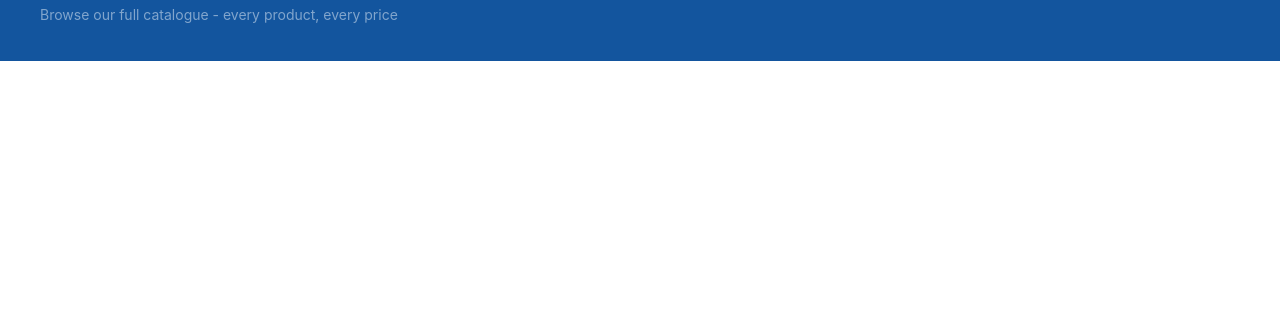
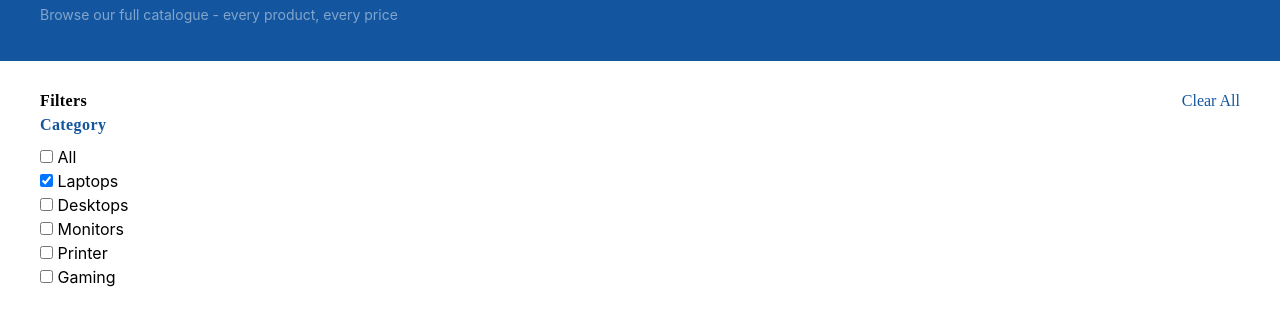
Before and after one commit to WainainaGathecha/mellowdee-tech, a website: page shop.html in a window 1280 px wide. Shown: the part 169-494 px from the top of the page. Drawn offline with nearby package versions, Linux system fonts and the light colour scheme; files that its build step writes are made by us from their sources.

Commit message:
add category filter to shop.html

```diff
--- a/shop.html
+++ b/shop.html
@@ -54,5 +54,52 @@
 
     </section>
 
+    <!-- shop section -->
+    <section class="section-container">
+        <!-- filter section  -->
+        <div>
+            <div class="flex justify-between">
+                <h2 class="font-heading font-semibold tracking-wide">
+                    Filters
+                </h2>
+                <button class="text-primary font-heading">
+                    Clear All
+                </button>
+            </div>
+
+
+            <fieldset>
+                <legend class="font-heading text-primary font-semibold tracking-wide mb-2">
+                    Category
+                </legend>
+
+                <div>
+                    <input type="checkbox" id="all" name="category" value="all">
+                    <label for="all">All</label>
+                </div>
+                <div>
+                    <input type="checkbox" id="all" name="category" value="all" checked>
+                    <label for="all">Laptops</label>
+                </div>
+                <div>
+                    <input type="checkbox" id="all" name="category" value="all">
+                    <label for="all">Desktops</label>
+                </div>
+                <div>
+                    <input type="checkbox" id="all" name="category" value="all">
+                    <label for="all">Monitors</label>
+                </div>
+                <div>
+                    <input type="checkbox" id="all" name="category" value="all">
+                    <label for="all">Printer</label>
+                </div>
+                <div>
+                    <input type="checkbox" id="all" name="category" value="all">
+                    <label for="all">Gaming</label>
+                </div>
+            </fieldset>
+        </div>
+    </section>
+
 </body>
 </html>
```
